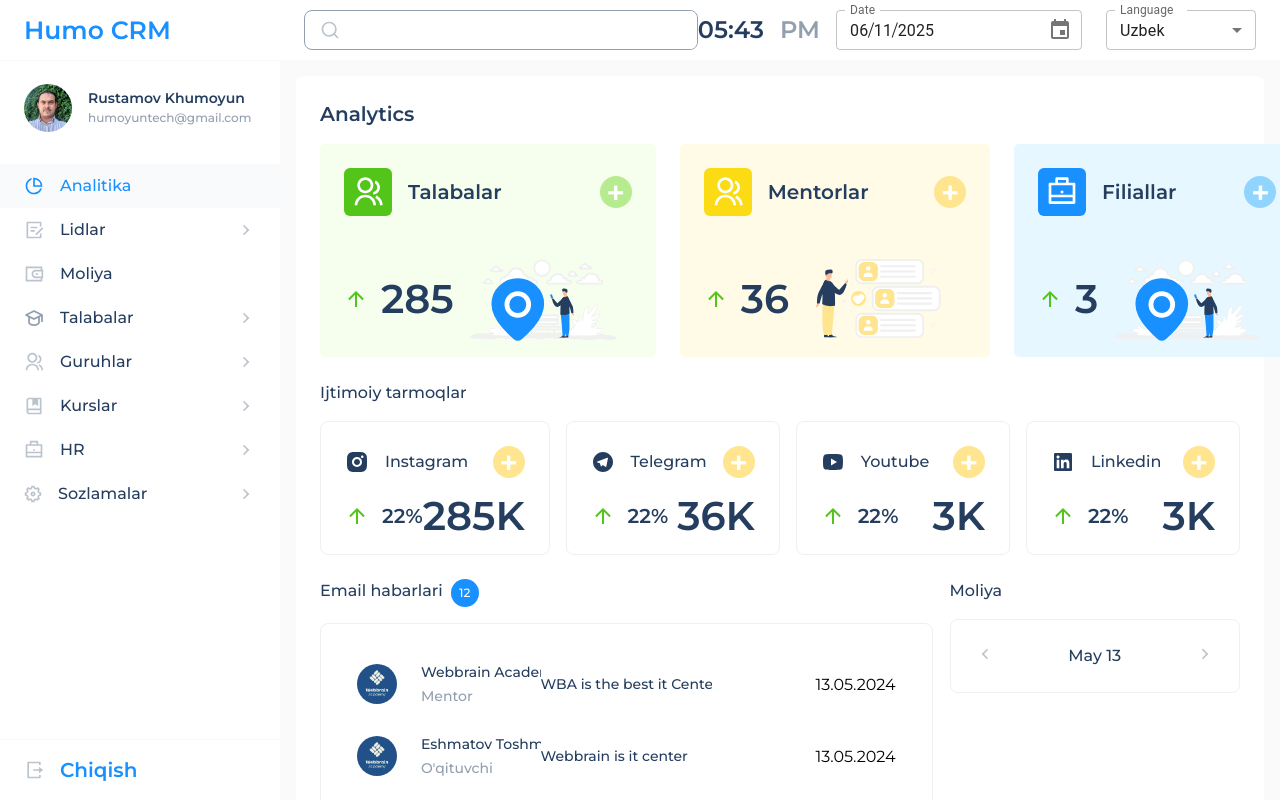
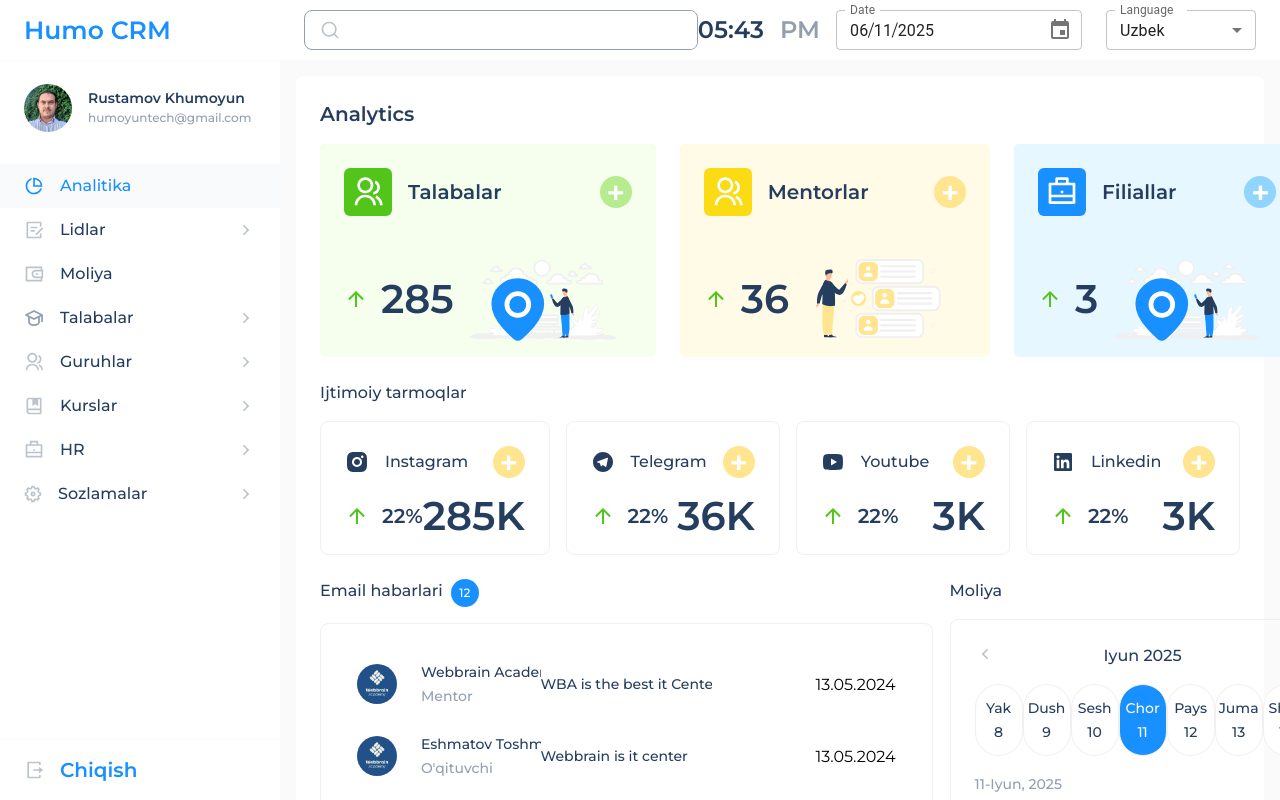
Before and after one commit to humoyuntech/CRM, a React (Vite) app: page /analitika in a window 1280 px wide. Built offline with nearby package versions, Linux system fonts and the light colour scheme.

Commit message:
Generic Data

```diff
--- /dev/null
+++ b/src/hooks/data.js
@@ -0,0 +1,54 @@
+export const months = [
+  { short: "Yan", full: "Yanvar" },
+  { short: "Fev", full: "Fevral" },
+  { short: "Mar", full: "Mart" },
+  { short: "Apr", full: "Aprel" },
+  { short: "May", full: "May" },
+  { short: "Iyun", full: "Iyun" },
+  { short: "Iyul", full: "Iyul" },
+  { short: "Avg", full: "Avgust" },
+  { short: "Sen", full: "Sentabr" },
+  { short: "Okt", full: "Oktyabr" },
+  { short: "Noy", full: "Noyabr" },
+  { short: "Dek", full: "Dekabr" },
+];
+
+export const weeks = [
+  { full: "Yakshanba", short: "Yak" },
+  { full: "Dushanb", short: "Dush" },
+  { full: "Seshanba", short: "Sesh" },
+  { full: "Chorshanba", short: "Chor" },
+  { full: "Payshanba", short: "Pays" },
+  { full: "Juma", short: "Juma" },
+  { full: "Shanba", short: "Shan" },
+];
+
+function getMinusDate(number) {
+  let date = new Date(new Date().setDate(new Date().getDate() - number));
+  return date;
+}
+function getPlusDate(number) {
+  let date = new Date(new Date().setDate(new Date().getDate() + number));
+  return date;
+}
+
+export const useDate = () => {
+  const d = new Date();
+  let day = weeks[d.getDay()];
+  let date = d.getDate();
+  let year = d.getFullYear();
+  let month = months[d.getMonth()];
+  let week = (count = 0) => [
+    getMinusDate(3 - count),
+    getMinusDate(2 - count),
+    getMinusDate(1 - count),
+    getMinusDate(0 - count),
+    getPlusDate(1 + count),
+    getPlusDate(2 + count),
+    getPlusDate(3 + count),
+  ];
+
+  return { year, day, month, date, week };
+};
+
+export default useDate;
--- a/src/pages/Analytics/Moliya.jsx
+++ b/src/pages/Analytics/Moliya.jsx
@@ -1,13 +1,74 @@
-import Subtitle from "../../components/Generics/Subtitle";;
-import { Fragment, ArrowIcon, Wrapper } from "./moliyaStyle";
+import Subtitle from "../../components/Generics/Subtitle";
+import useDate, { weeks } from "../../hooks/data";
+import { Fragment, ArrowIcon, Wrapper, DateCard } from "./moliyaStyle";
+import { useState } from "react";
 
 export const Moliya = () => {
+  const date = useDate();
+  const [active, setActive] = useState(new Date().getDate());
+  const [weekCount, changeWeek] = useState(0);
+
+  const onClickDate = (value) => {
+    if (date.week(weekCount)[0].getDate() === value.getDate())
+      changeWeek(weekCount - 1);
+    else if (date.week(weekCount)[6]?.getDate() === value?.getDate())
+      changeWeek(weekCount + 1);
+    // console.log(date.week());
+    setActive(value?.getDate());
+  };
+
+  const onClickForward = () => {
+    changeWeek(weekCount + 6);
+  };
+  const onClickBackward = () => {
+    changeWeek(weekCount - 6);
+  };
+
   return (
     <Wrapper>
       <Fragment>
-        <ArrowIcon left />
-        <Subtitle>May 13</Subtitle>
-        <ArrowIcon />
+        <ArrowIcon left onClick={onClickBackward} />
+        <Subtitle>
+          {date.month?.full} {date.year}
+        </Subtitle>
+        <ArrowIcon onClick={onClickForward} />
+      </Fragment>
+      <Fragment mt={16} mb={16}>
+        {date.week(weekCount).map((value) => {
+          const ac = active == value.getDate();
+          return (
+            <DateCard
+              active={ac}
+              key={value}
+              onClick={() => onClickDate(value)}
+            >
+              <Subtitle color={ac && "white"} size={14}>
+                {weeks[value.getDay()]?.short}
+              </Subtitle>
+              <Subtitle color={ac && "white"} size={14}>
+                {value.getDate()}
+              </Subtitle>
+            </DateCard>
+          );
+        })}
+      </Fragment>
+
+      <Subtitle size={14} color="#929FAF">
+        {date.date}-{date.month.full}, {date.year}
+      </Subtitle>
+      <Subtitle size={32} mt={5} mb={24}>
+        8 520 000{" "}
+        <Subtitle size={24} ml={16} color="#52C41A">
+          +22%
+        </Subtitle>
+      </Subtitle>
+      <Fragment mb={8}>
+        <div>Talabalar</div>
+        <Subtitle>5 760 000</Subtitle>
+      </Fragment>
+      <Fragment>
+        <div>Darsliklar sotuvi</div>
+        <Subtitle>2 180 000</Subtitle>
       </Fragment>
     </Wrapper>
   );
--- a/src/pages/Analytics/moliyaStyle.js
+++ b/src/pages/Analytics/moliyaStyle.js
@@ -14,6 +14,8 @@
 export const Fragment = styled.div`
   display: flex;
   justify-content: space-between;
+  margin: ${({ mt = 0, mb = 0, ml = 0, mr = 0 }) =>
+    `${mt}px ${mr}px ${mb}px ${ml}px `};
 `;
 
 export const ArrowIcon = styled(arrow)`
@@ -25,3 +27,19 @@
     }
   }
 `;
+
+export const DateCard = styled.div`
+  display: flex;
+  flex-direction: column;
+  justify-content: center;
+  align-items: center;
+
+  width: 48px;
+  height: 72px;
+  border-radius: 24px;
+  border: 1px solid #f0f0f0;
+  background-color: ${({ active }) =>
+    active ? "var(--activeColor)" : "white"};
+  /* color: white; */
+  cursor: pointer;
+`;
```
Also changed, not shown: review.js (+4 -3 lines).
